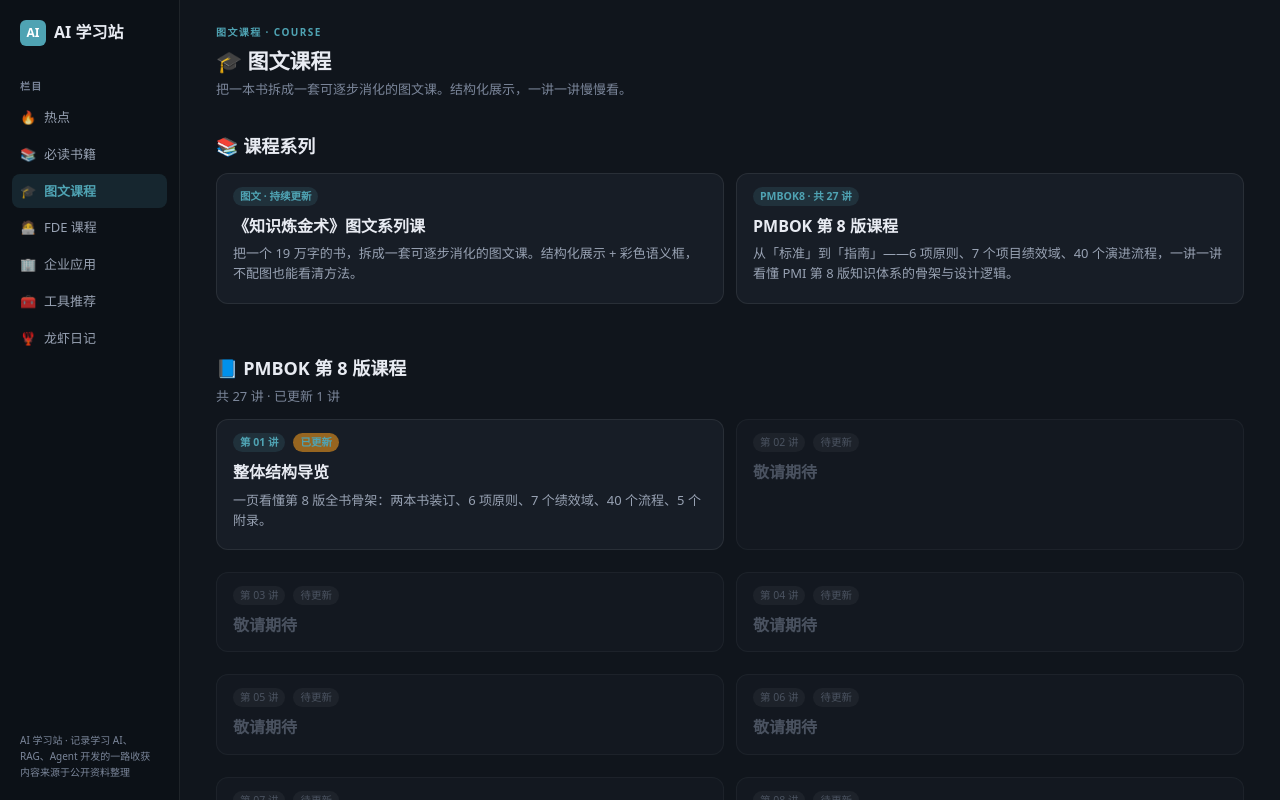
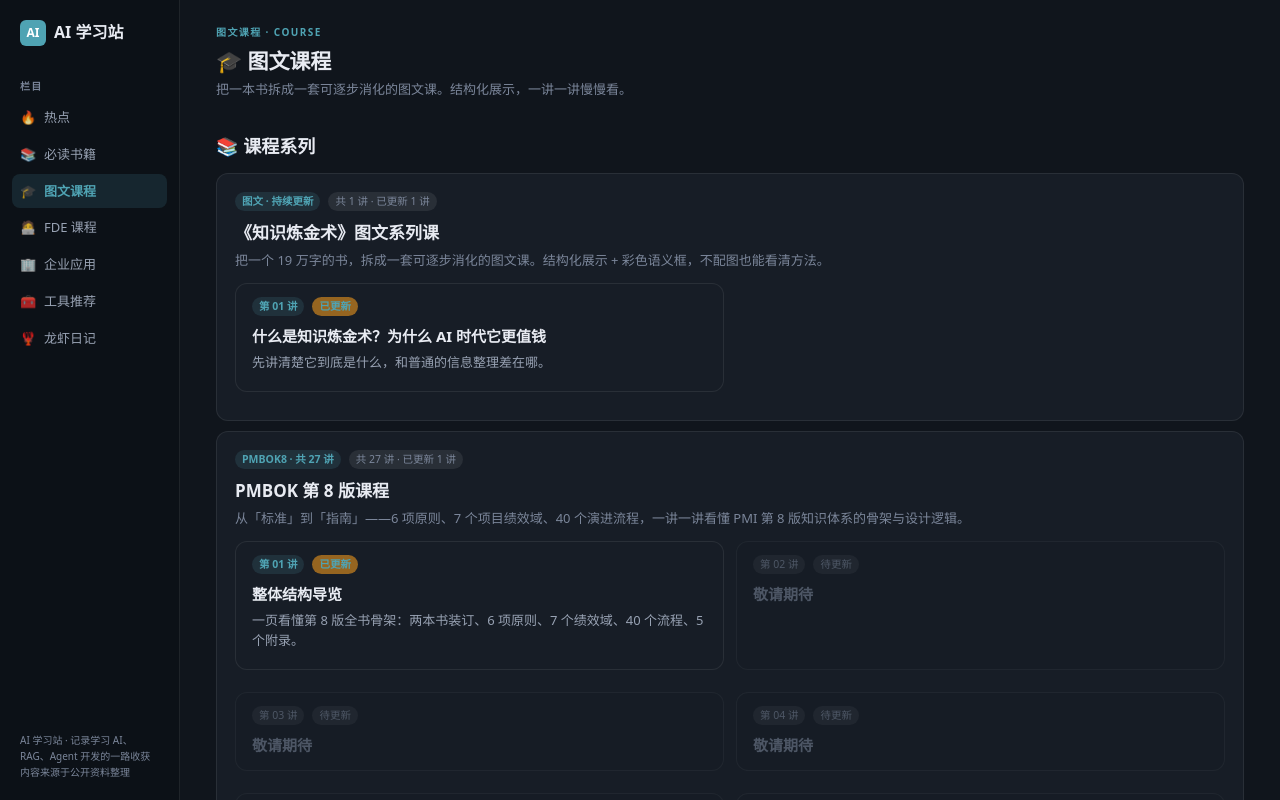
Before and after one commit to zhubogreatwall-boop/ai-learn-hub, a Next.js app: page /course in a window 1280 px wide. Shown: the top 800 px of the page. Built offline with nearby package versions, Linux system fonts and the light colour scheme.

Commit message:
style: 课程栏目改为系列卡+讲次明细嵌套展示（明细归入各系列卡片下层）

```diff
--- a/app/course/page.tsx
+++ b/app/course/page.tsx
@@ -12,8 +12,6 @@ const typeMeta: Record<string, { label: string; cls: string }> = {
 
 export default function CoursePage() {
   const lesson = courses[0];
-  const pmbok8 = courseSeries.find((s) => s.id === "pmbok8");
-  const pmbok8Ready = pmbok8?.lessons.filter((l) => l.status === "ready").length ?? 0;
 
   return (
     <div>
@@ -23,29 +21,33 @@ export default function CoursePage() {
         把一本书拆成一套可逐步消化的图文课。结构化展示，一讲一讲慢慢看。
       </p>
 
-      {/* ---------- 课程系列 ---------- */}
+      {/* ---------- 课程系列（每个系列卡下直接跟该系列的讲次明细） ---------- */}
       <h2 className="text-[18px] font-bold mt-8 mb-3">📚 课程系列</h2>
+
+      <div className="space-y-4">
+        {courseSeries.map((s) => {
+          const readyCount = s.lessons.filter((l) => l.status === "ready").length;
+          return (
+            <section
+              key={s.id}
+              className="card"
+              style={{ padding: "18px" }}
+            >
+              {/* 系列卡头 */}
+              <div className="flex items-center gap-2 mb-2 flex-wrap">
+                <span className="tag">{s.meta}</span>
+                <span className="tag tag-gray">
+                  共 {s.lessons.length} 讲 · 已更新 {readyCount} 讲
+                </span>
+              </div>
+              <h3 className="font-bold text-[17px] mb-1">{s.title}</h3>
+              <p className="text-[13px] text-[var(--text-muted)] leading-relaxed mb-3">
+                {s.desc}
+              </p>
+
+              {/* 该系列的讲次明细 */}
               <div className="card-grid">
-        {courseSeries.map((s) => (
-          <article key={s.id} className="card hoverable flex flex-col">
-            <div className="flex items-center gap-2 mb-2">
-              <span className="tag">{s.meta}</span>
-            </div>
-            <h3 className="font-bold text-[16px] mb-1">{s.title}</h3>
-            <p className="card-summary flex-1">{s.desc}</p>
-          </article>
-        ))}
-      </div>
-
-      {/* ---------- PMBOK 第8版 讲次列表 ---------- */}
-      {pmbok8 && (
-        <>
-          <h2 className="text-[18px] font-bold mt-10 mb-1">📘 {pmbok8.title}</h2>
-          <p className="text-[13px] text-[var(--text-muted)] mb-3">
-            共 {pmbok8.lessons.length} 讲 · 已更新 {pmbok8Ready} 讲
-          </p>
-          <div className="card-grid">
-            {pmbok8.lessons.map((l) =>
+                {s.lessons.map((l) =>
                   l.status === "ready" && l.href ? (
                     <Link
                       key={l.no}
@@ -56,24 +58,29 @@ export default function CoursePage() {
                         <span className="tag">第 {l.no} 讲</span>
                         <span className="tag tag-accent">已更新</span>
                       </div>
-                  <h3 className="font-bold text-[16px] mb-1">{l.title}</h3>
+                      <h3 className="font-bold text-[15px] mb-1">{l.title}</h3>
                       <p className="card-summary flex-1">{l.summary}</p>
                     </Link>
                   ) : (
-                <article key={l.no} className="card flex flex-col opacity-55">
+                    <article
+                      key={l.no}
+                      className="card flex flex-col opacity-55"
+                    >
                       <div className="flex items-center gap-2 mb-2">
                         <span className="tag tag-gray">第 {l.no} 讲</span>
                         <span className="tag tag-gray">待更新</span>
                       </div>
-                  <h3 className="font-bold text-[16px] text-[var(--text-muted)]">
+                      <h3 className="font-bold text-[15px] text-[var(--text-muted)]">
                         敬请期待
                       </h3>
                     </article>
                   )
                 )}
               </div>
-        </>
-      )}
+            </section>
+          );
+        })}
+      </div>
 
       {/* ---------- 《知识炼金术》第 01 期（原有内容） ---------- */}
       <h2 id="zs-01" className="text-[18px] font-bold mt-10 mb-1">
@@ -120,7 +127,10 @@ export default function CoursePage() {
           <h3 className="font-bold text-[14px] mb-1">本期练习</h3>
           <div className="space-y-1">
             {lesson.practice.map((p, i) => (
-              <p key={i} className="text-[13px] text-[var(--text-primary)] leading-relaxed">
+              <p
+                key={i}
+                className="text-[13px] text-[var(--text-primary)] leading-relaxed"
+              >
                 {p}
               </p>
             ))}
```
Lines whose indentation alone changed are shown as unchanged.
